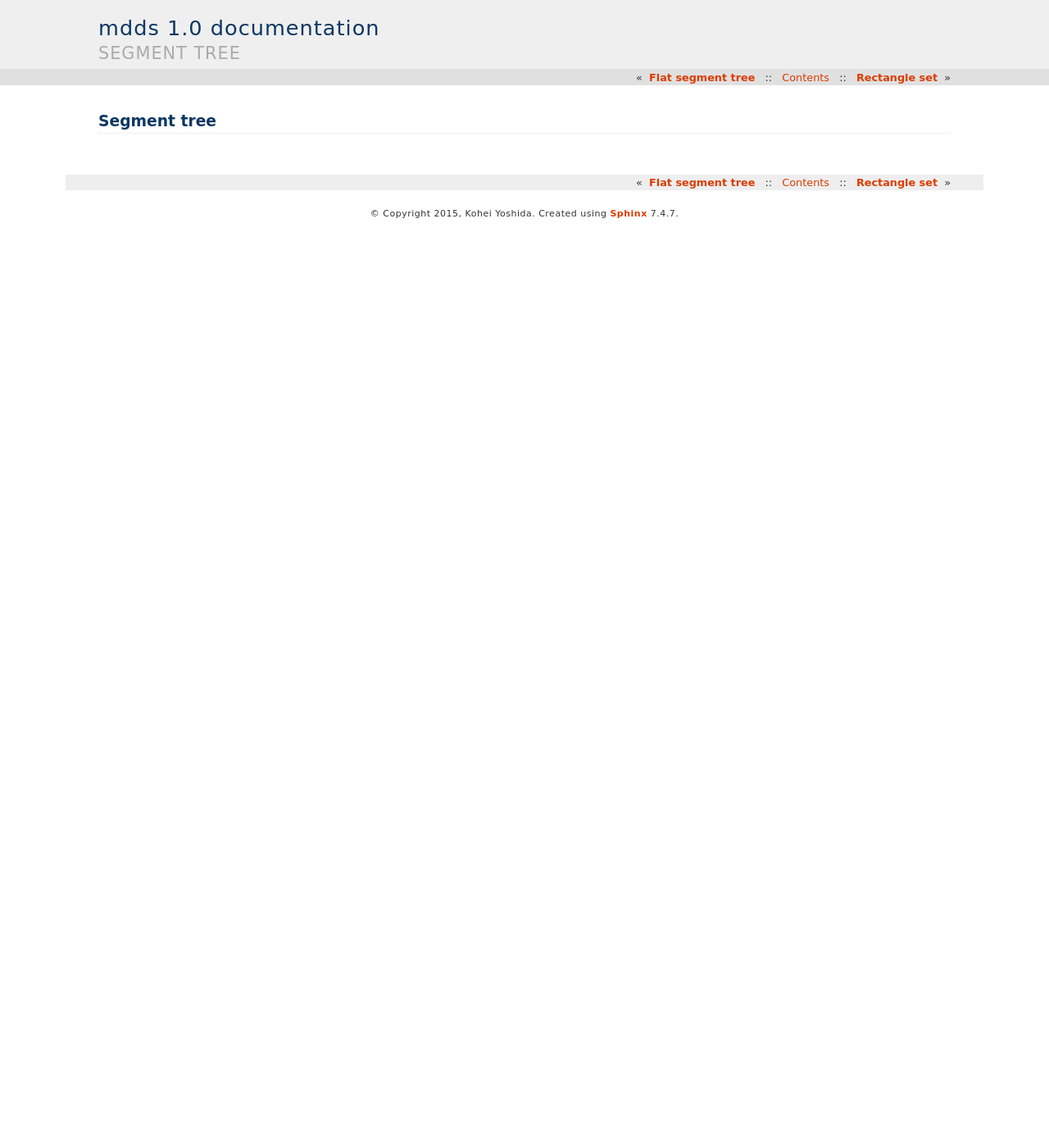
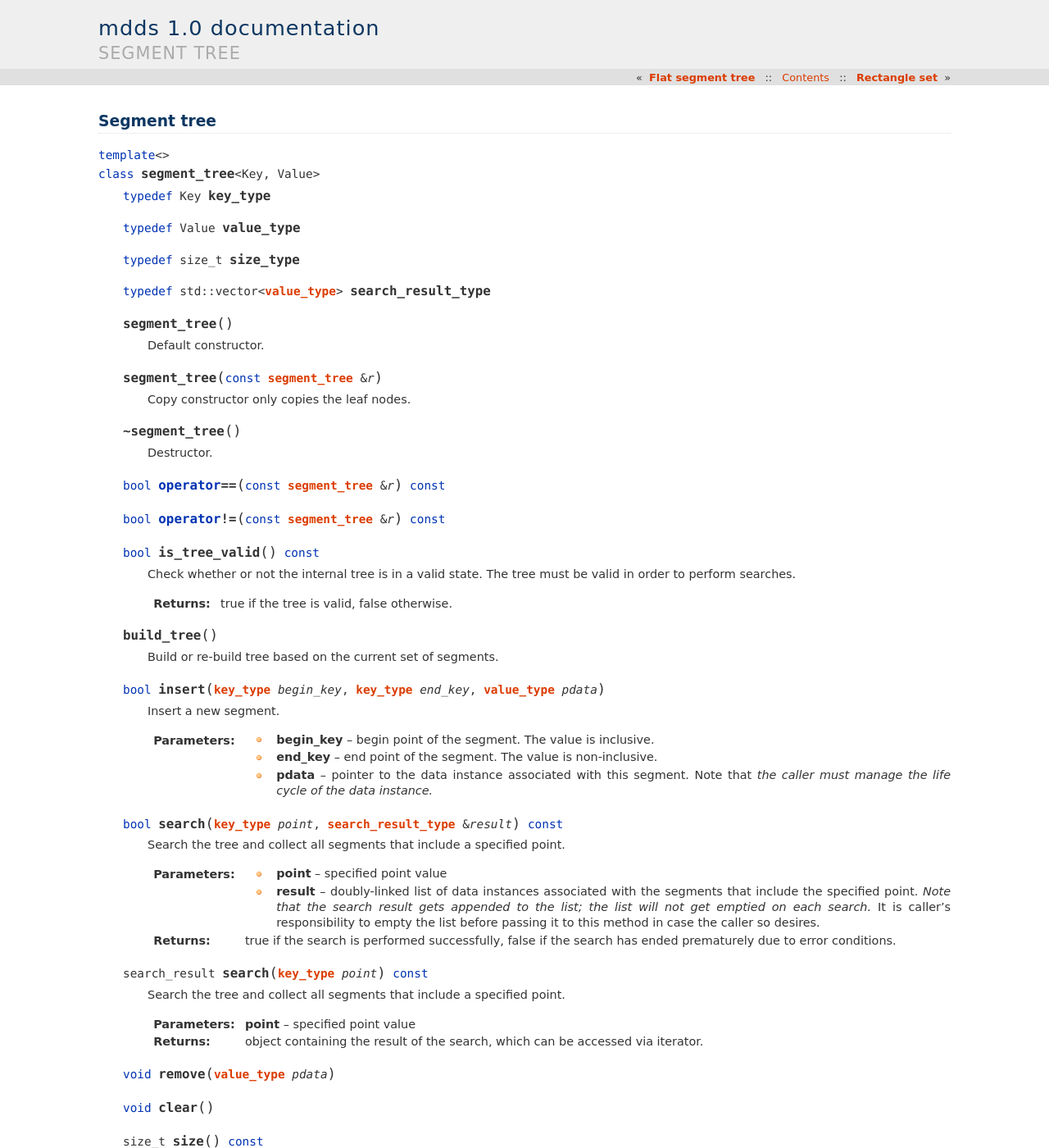
Before and after one commit to kohei-us/mdds, a Sphinx documentation site: the page built from doc/segment_tree.rst, in a window 1280 px wide and 1400 px high. Shown: the whole window at 82% size. Built offline with Sphinx 7.4.7, drawn with Linux system fonts in a browser that asks for light colours; some of the changed text lies outside the part shown.

Commit message:
Work on adding documentation for segment_tree. Not done yet.

```diff
--- a/doc/segment_tree.rst
+++ b/doc/segment_tree.rst
@@ -2,3 +2,87 @@
 
 Segment tree
 ============
+
+.. cpp:namespace:: mdds
+
+.. cpp:class:: segment_tree<Key,Value>
+
+   .. cpp:type:: Key key_type
+
+   .. cpp:type:: Value value_type
+
+   .. cpp:type:: size_t size_type
+
+   .. cpp:type:: std::vector<value_type> search_result_type
+
+   .. cpp:function:: segment_tree()
+
+      Default constructor.
+
+   .. cpp:function:: segment_tree(const segment_tree& r)
+
+      Copy constructor only copies the leaf nodes.
+
+   .. cpp:function:: ~segment_tree()
+
+      Destructor.
+
+   .. cpp:function:: bool operator==(const segment_tree& r) const
+
+   .. cpp:function:: bool operator!=(const segment_tree& r) const
+
+   .. cpp:function:: bool is_tree_valid() const
+
+      Check whether or not the internal tree is in a valid state.  The tree
+      must be valid in order to perform searches.
+
+      :return: true if the tree is valid, false otherwise.
+
+   .. cpp:function:: build_tree()
+
+      Build or re-build tree based on the current set of segments.
+
+   .. cpp:function:: bool insert(key_type begin_key, key_type end_key, value_type pdata)
+
+      Insert a new segment.
+
+      :param begin_key: begin point of the segment.  The value is inclusive.
+      :param end_key: end point of the segment.  The value is non-inclusive.
+      :param pdata: pointer to the data instance associated with this segment.
+                    Note that *the caller must manage the life cycle of the
+                    data instance.*
+
+   .. cpp:function:: bool search(key_type point, search_result_type& result) const
+
+      Search the tree and collect all segments that include a specified
+      point.
+
+      :param point: specified point value
+      :param result: doubly-linked list of data instances associated with the
+         segments that include the specified point.  *Note that the search
+         result gets appended to the list; the list will not get emptied on
+         each search.*  It is caller's responsibility to empty the list before
+         passing it to this method in case the caller so desires.
+
+      :return: true if the search is performed successfully, false if the
+         search has ended prematurely due to error conditions.
+
+   .. cpp:function:: search_result search(key_type point) const
+
+      Search the tree and collect all segments that include a specified
+      point.
+
+      :param point: specified point value
+
+      :return: object containing the result of the search, which can be
+              accessed via iterator.
+
+   .. cpp:function:: void remove(value_type pdata)
+
+   .. cpp:function:: void clear()
+
+   .. cpp:function:: size_t size() const
+
+   .. cpp:function:: bool empty() const
+
+   .. cpp:function:: size_t leaf_size() const
```
